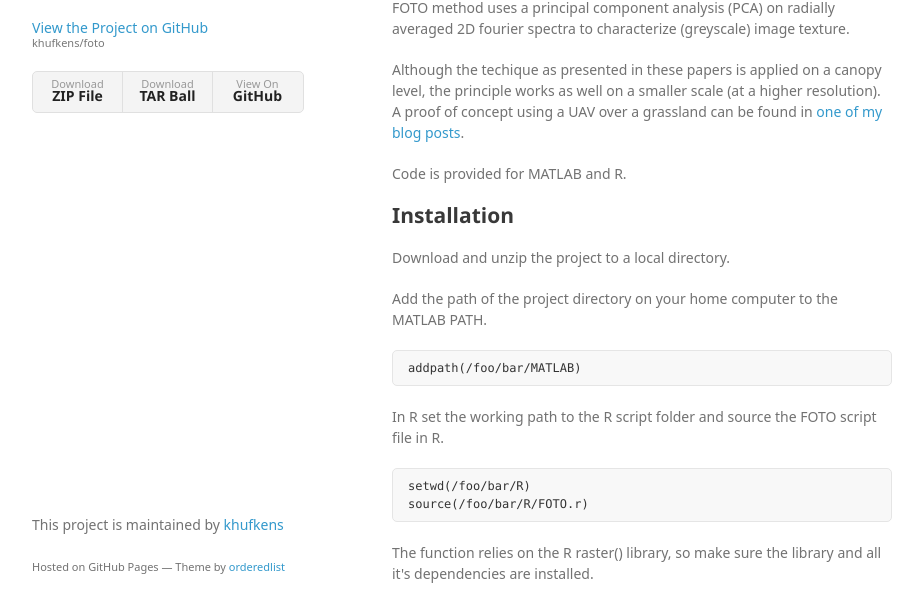
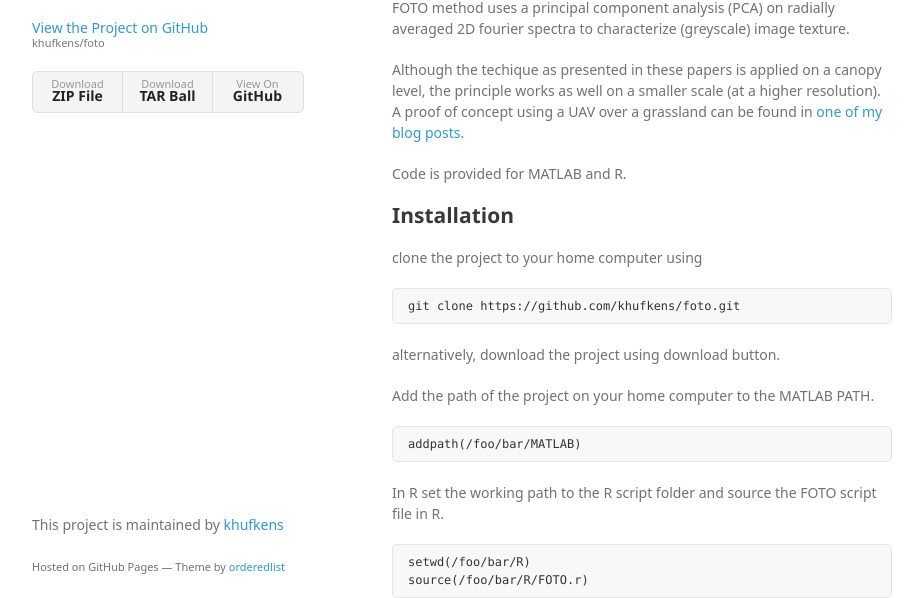
Before and after one commit to nagyist/foto, a plain HTML site: page index.html in a window 1280 px wide. Shown: the part 154-752 px from the top of the page, without its empty margins (178-1101 px from the left). Drawn offline with Linux system fonts and the light colour scheme; a web font is replaced by a local one.

Commit message:
Create gh-pages branch via GitHub

```diff
--- a/index.html
+++ b/index.html
@@ -40,9 +40,14 @@
 <h2>
 <a id="installation" class="anchor" href="#installation" aria-hidden="true"><span aria-hidden="true" class="octicon octicon-link"></span></a>Installation</h2>
 
-<p>Download and unzip the project to a local directory.</p>
+<p>clone the project to your home computer using</p>
 
-<p>Add the path of the project directory on your home computer to the MATLAB PATH.</p>
+<pre><code>git clone https://github.com/khufkens/foto.git
+</code></pre>
+
+<p>alternatively, download the project using download button.</p>
+
+<p>Add the path of the project on your home computer to the MATLAB PATH.</p>
 
 <pre><code>addpath(/foo/bar/MATLAB)
 </code></pre>
```
Also changed, not shown: params.json (+1 -1 lines).
